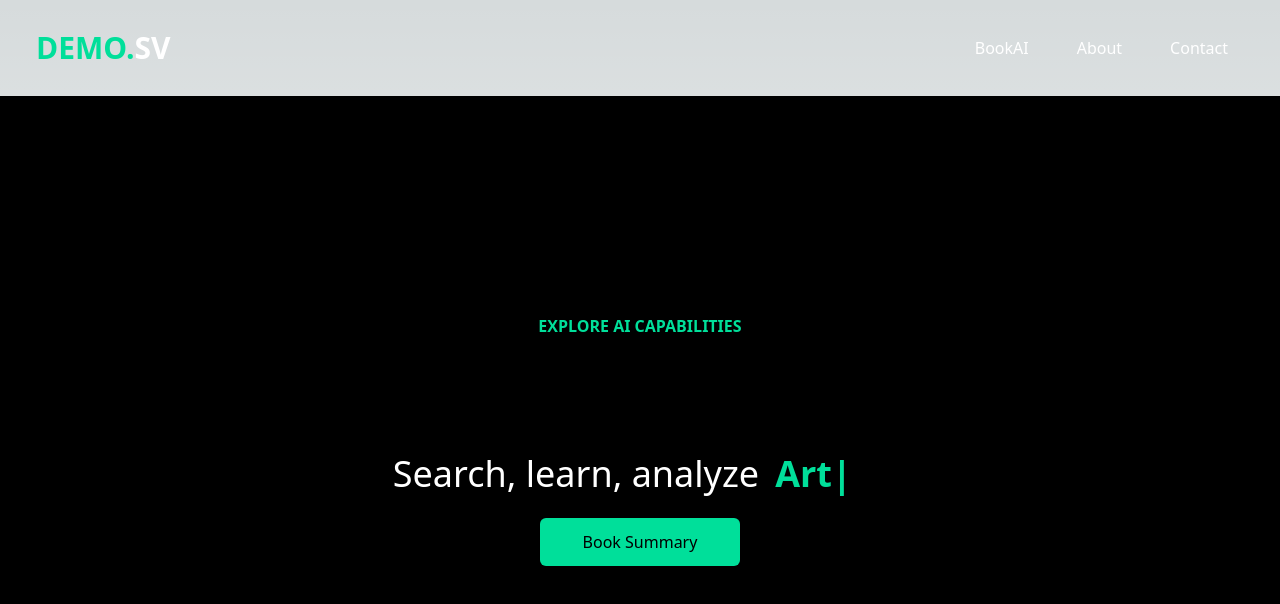
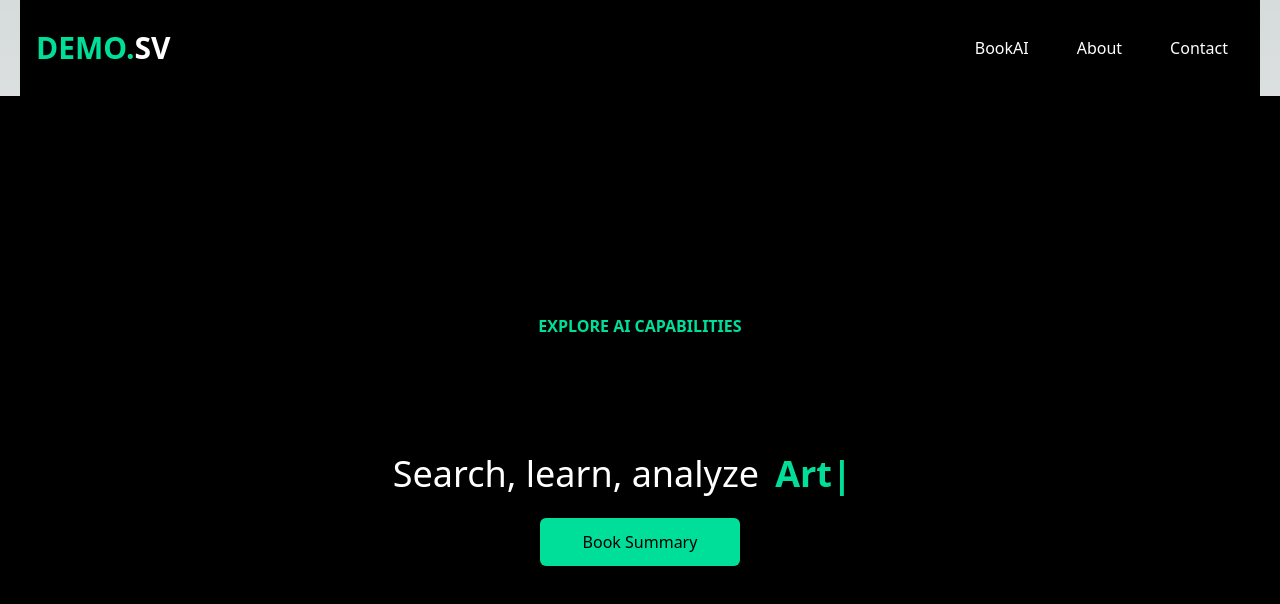
Before and after one commit to vlashchenko/BooksAI, a Next.js app: page / in a window 1280 px wide. Shown: the top 604 px of the page. Built offline with nearby package versions, Linux system fonts and the light colour scheme.

Commit message:
navbar bg added

```diff
--- a/app/components/Navbar.tsx
+++ b/app/components/Navbar.tsx
@@ -13,7 +13,7 @@ const Navbar = () => {
 
   return (
     <div className="mx-2">
-    <div className="flex justify-between items-center h-24 max-w-[1240px] mx-auto px-4">
+    <div className="flex justify-between items-center h-24 max-w-[1240px] mx-auto px-4 bg-black">
       <h1 className="text-3xl font-bold">
         <Link href="/">
           <span className="text-[#00df9a]">DEMO.</span><span className="text-white">SV</span>
```
